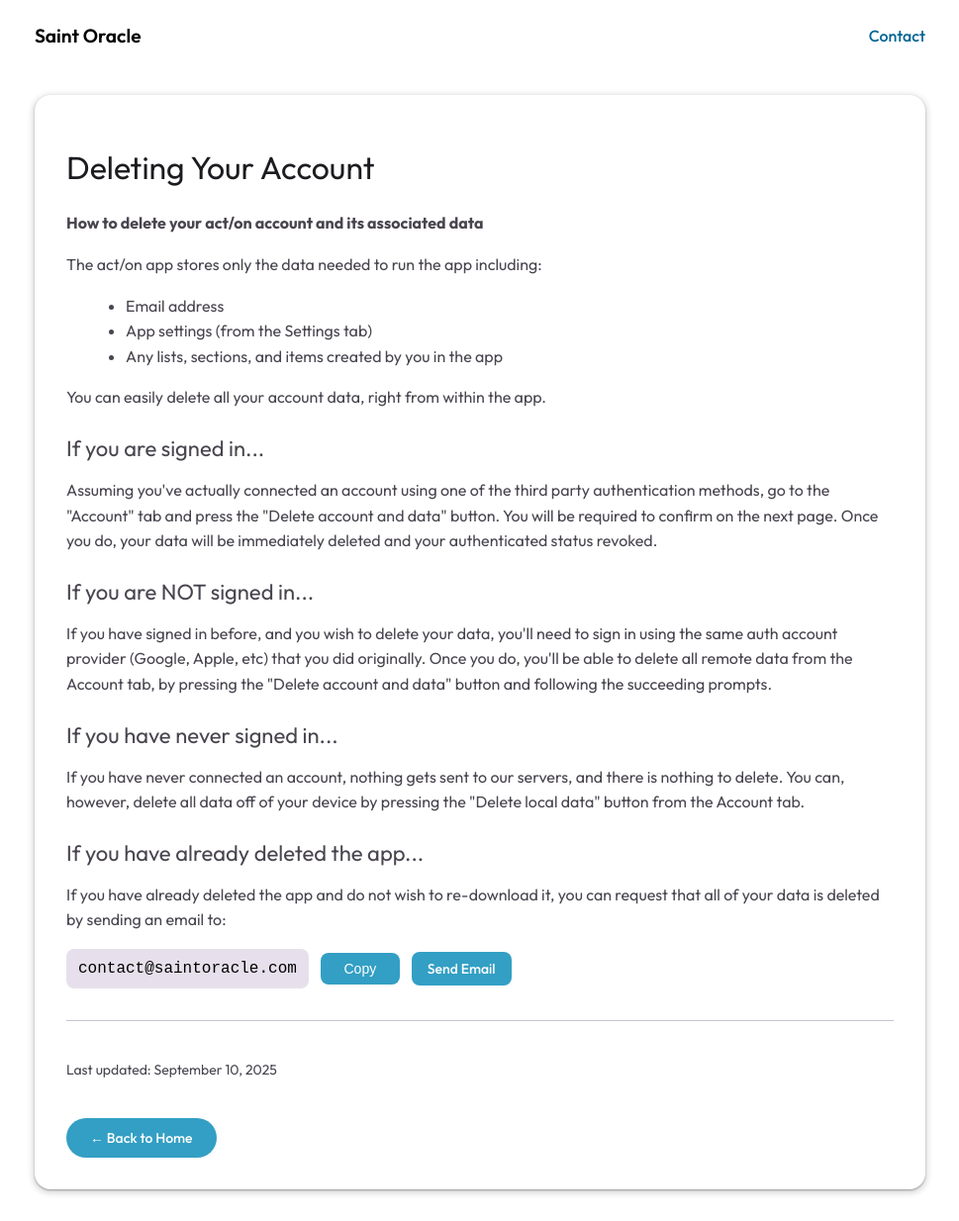
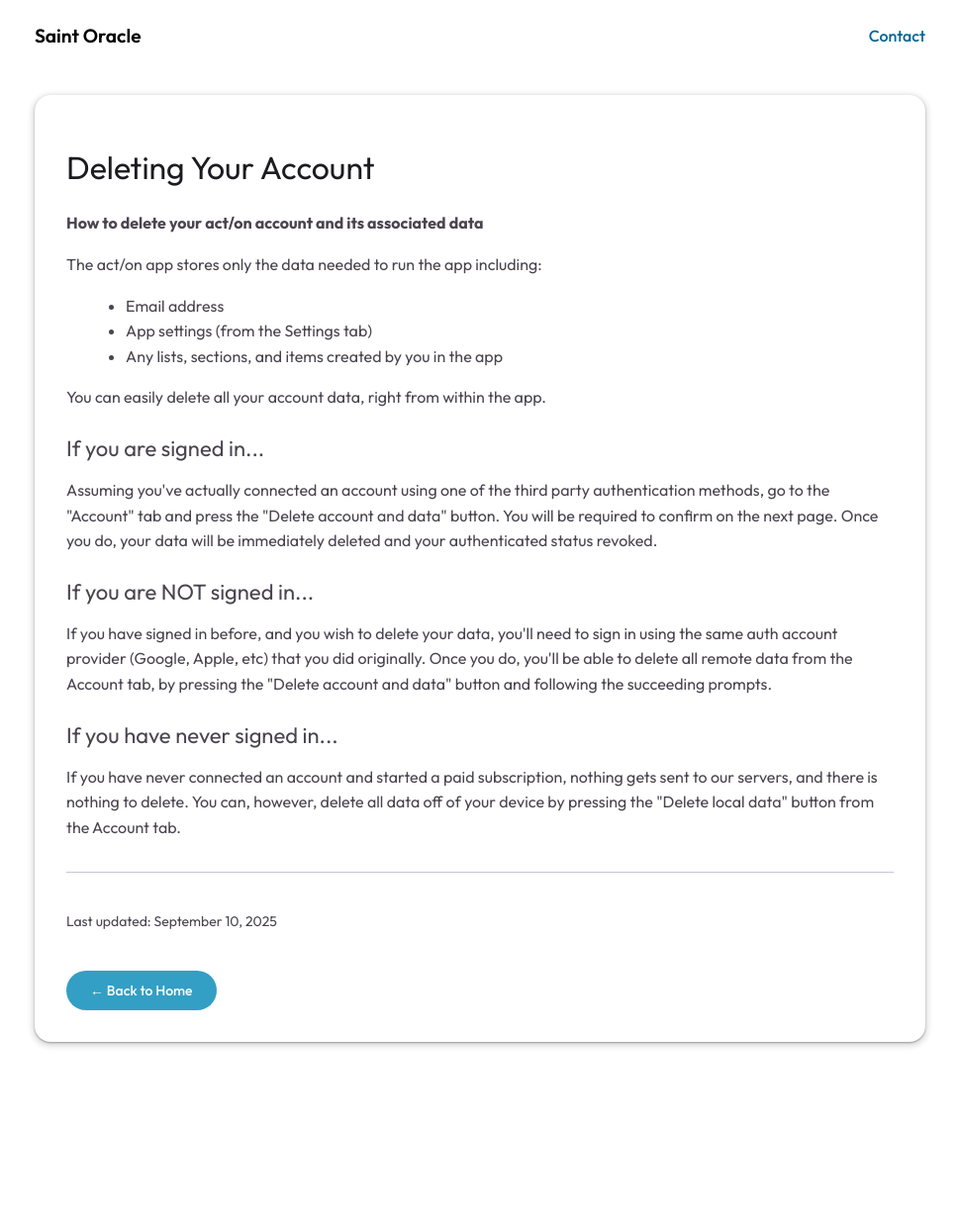
Before and after one commit to saint-oracle/website, a Jekyll site: the page built from act/on/deleting-account.md, in a window 1280 px wide. Shown: the whole page at 99% size, without its empty margins (155-1124 px from the left). Built offline with Jekyll 4.4.1, drawn with Linux system fonts in a browser that asks for light colours; after the commit the page ends 1085 px from its top, so only the background shows below that.

Commit message:
clarify wording in deleting-account guide

```diff
--- a/act/on/deleting-account.md
+++ b/act/on/deleting-account.md
@@ -114,29 +114,8 @@ title: Deleting Your act/on Account
 
       <h2 class="md-typescale-title-large">If you have never signed in...</h2>
       <p class="md-typescale-body-large">
-        If you have never connected an account, nothing gets sent to our servers, and there is nothing to delete. You can, however, delete all data off of your device by pressing the "Delete local data" button from the Account tab.
+        If you have never connected an account and started a paid subscription, nothing gets sent to our servers, and there is nothing to delete. You can, however, delete all data off of your device by pressing the "Delete local data" button from the Account tab.
       </p>
-
-      <h2 class="md-typescale-title-large">If you have already deleted the app...</h2>
-      <p class="md-typescale-body-large">
-        If you have already deleted the app and do not wish to re-download it, you can request that all of your data is deleted by sending an email to:
-      </p>
-
-      <div style="display: flex; flex-wrap: wrap; align-items: center; gap: 12px; margin-top: 12px;">
-        <span class="md-typescale-body-large" style="font-family: monospace; background: var(--md-sys-color-surface-variant, #E7E0EC); padding: 8px 12px; border-radius: 8px; word-break: break-all;">
-          contact@saintoracle.com
-        </span>
-        <button onclick="navigator.clipboard.writeText('contact@saintoracle.com').then(() => { this.textContent = 'Copied!'; setTimeout(() => this.textContent = 'Copy', 2000); })"
-                style="background: var(--md-sys-color-primary, #339fc4ff); color: var(--md-sys-color-on-primary, #fff); border: none; padding: 8px 16px; border-radius: 8px; cursor: pointer; font-size: 14px; font-weight: 500; transition: all 0.2s; min-width: 80px; white-space: nowrap;">
-          Copy
-        </button>
-        <a href="mailto:contact@saintoracle.com?subject=Account%20Deletion%20Request"
-           style="background: var(--md-sys-color-primary, #339fc4ff); color: var(--md-sys-color-on-primary, #fff); text-decoration: none; padding: 8px 16px; border-radius: 8px; font-size: 14px; font-weight: 500; transition: all 0.2s; white-space: nowrap;"
-           onmouseover="this.style.transform='translateY(-1px)'; this.style.boxShadow='0 2px 8px rgba(0,0,0,0.15)';"
-           onmouseout="this.style.transform=''; this.style.boxShadow='';">
-          Send Email
-        </a>
-      </div>
 
       <div class="legal-footer">
         <p class="md-typescale-body-medium">Last updated: {{ "now" | date: "%B %d, %Y" }}</p>
```
